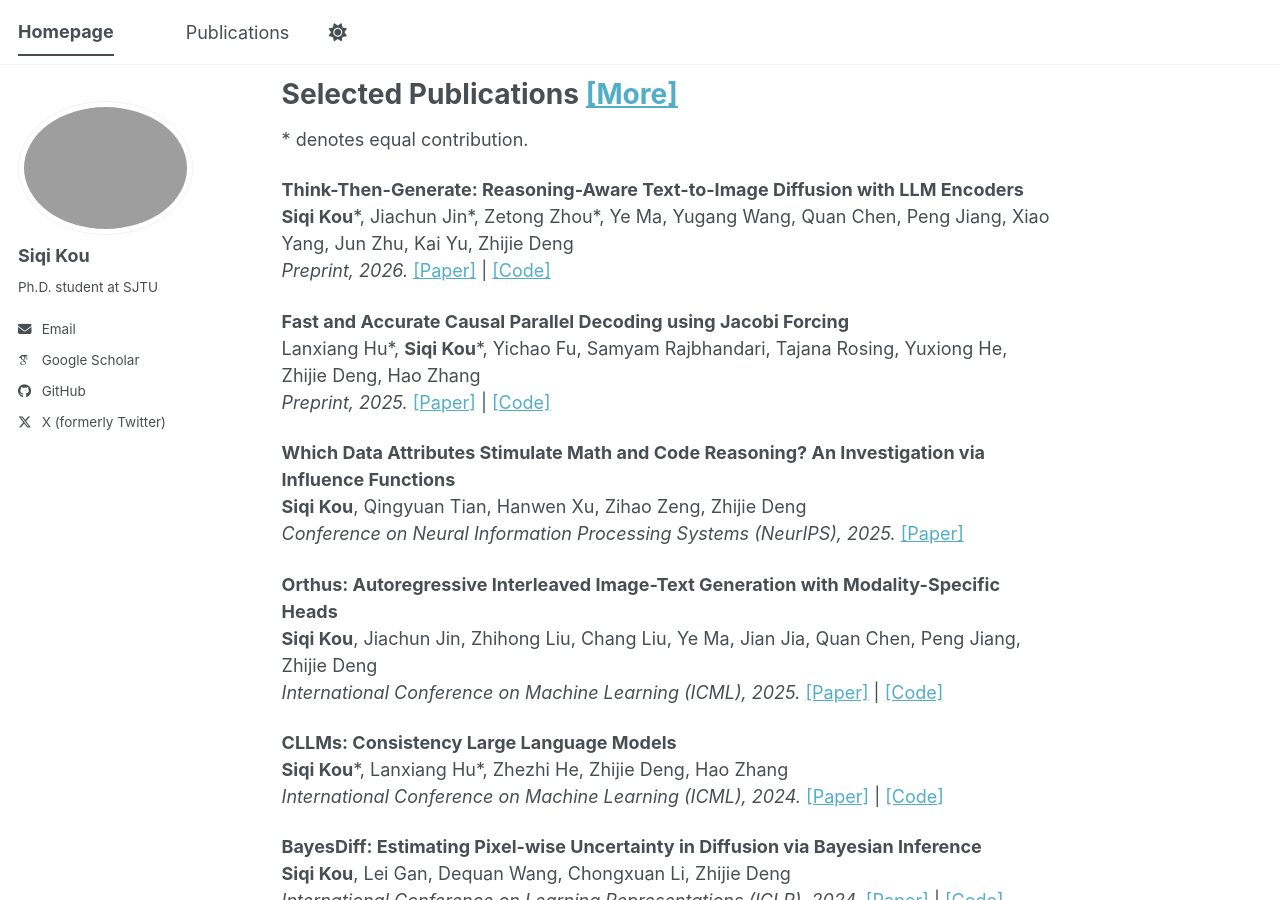
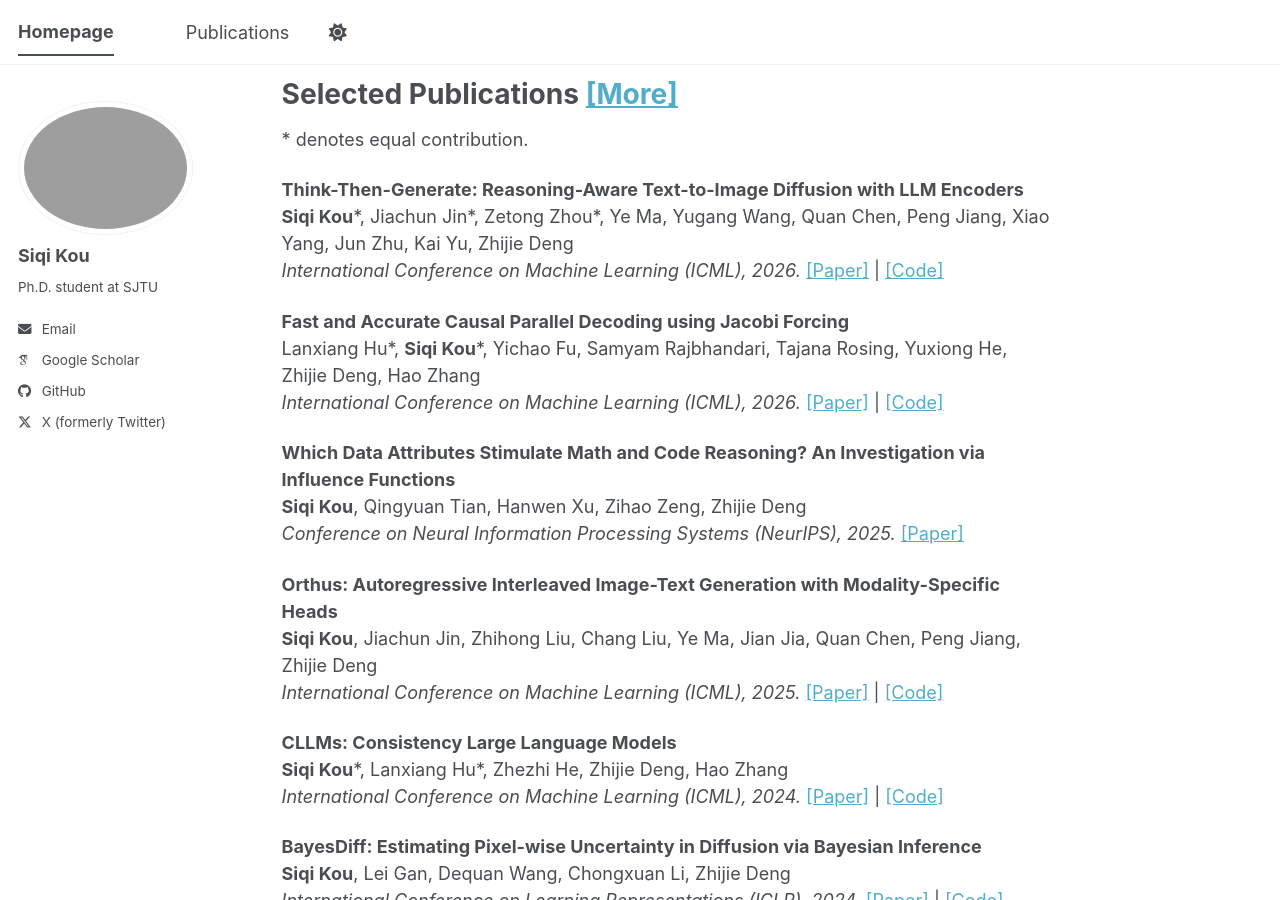
Before and after one commit to karrykkk/karrykkk.github.io, a Jekyll site: the page built from _pages/about.md, in a window 1280 px wide and 900 px high, scrolled down 533 px. Built offline with Jekyll 4.4.1, drawn with Linux system fonts in a browser that asks for light colours; some web fonts are replaced; a script bundle is joined from its source files by our own code; library files that are not in the unit come from our copies.

Commit message:
Update about.md

```diff
--- a/_pages/about.md
+++ b/_pages/about.md
@@ -28,11 +28,11 @@
 
 **Think-Then-Generate: Reasoning-Aware Text-to-Image Diffusion with LLM Encoders**<br>
 **Siqi Kou**\*, Jiachun Jin\*, Zetong Zhou\*, Ye Ma, Yugang Wang, Quan Chen, Peng Jiang, Xiao Yang, Jun Zhu, Kai Yu, Zhijie Deng<br>
-*Preprint, 2026.* [[Paper]](https://arxiv.org/abs/2601.10332) | [[Code]](https://github.com/SJTU-DENG-Lab/Think-Then-Generate)
+*International Conference on Machine Learning (ICML), 2026.* [[Paper]](https://arxiv.org/abs/2601.10332) | [[Code]](https://github.com/SJTU-DENG-Lab/Think-Then-Generate)
 
 **Fast and Accurate Causal Parallel Decoding using Jacobi Forcing**<br>
 Lanxiang Hu\*, **Siqi Kou**\*, Yichao Fu, Samyam Rajbhandari, Tajana Rosing, Yuxiong He, Zhijie Deng, Hao Zhang<br>
-*Preprint, 2025.* [[Paper]](https://arxiv.org/abs/2512.14681) | [[Code]](https://github.com/hao-ai-lab/JacobiForcing)
+*International Conference on Machine Learning (ICML), 2026.* [[Paper]](https://arxiv.org/abs/2512.14681) | [[Code]](https://github.com/hao-ai-lab/JacobiForcing)
 
 **Which Data Attributes Stimulate Math and Code Reasoning? An Investigation via Influence Functions**<br>
 **Siqi Kou**, Qingyuan Tian, Hanwen Xu, Zihao Zeng, Zhijie Deng<br>
```
